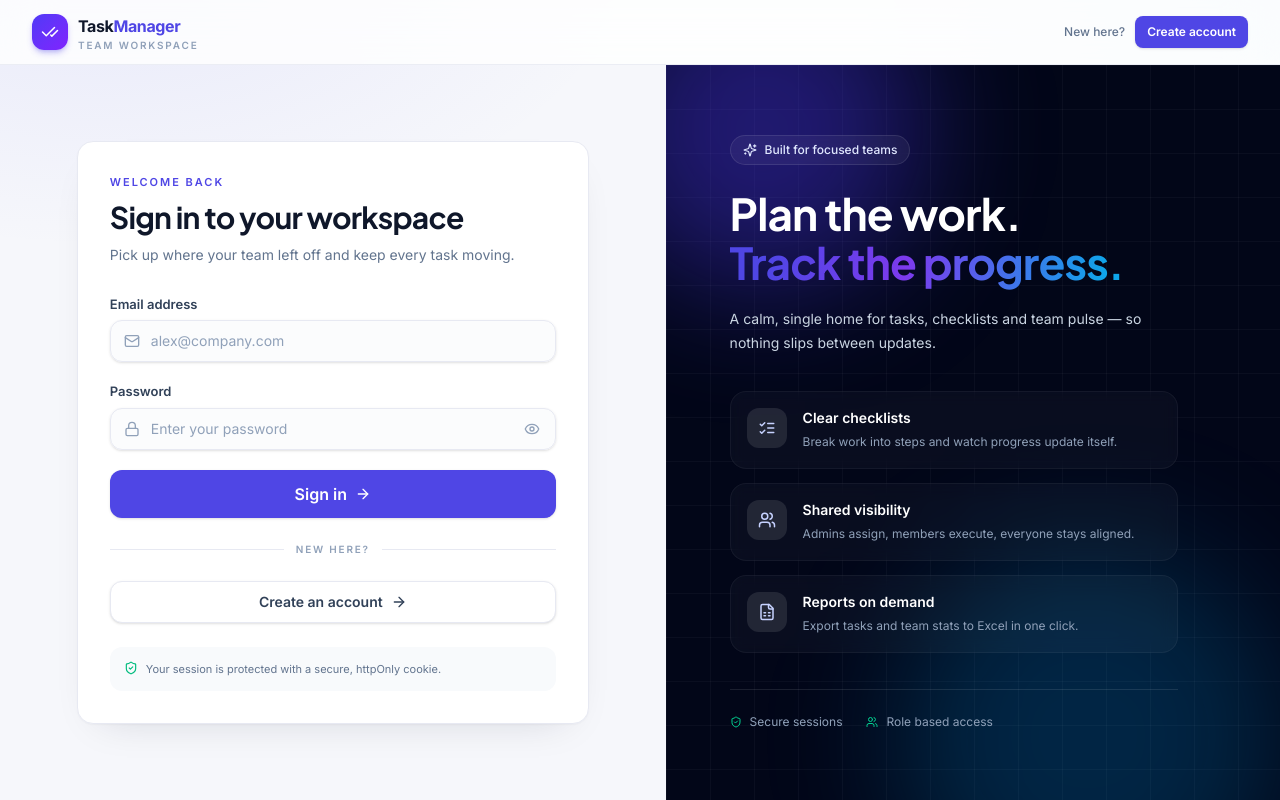
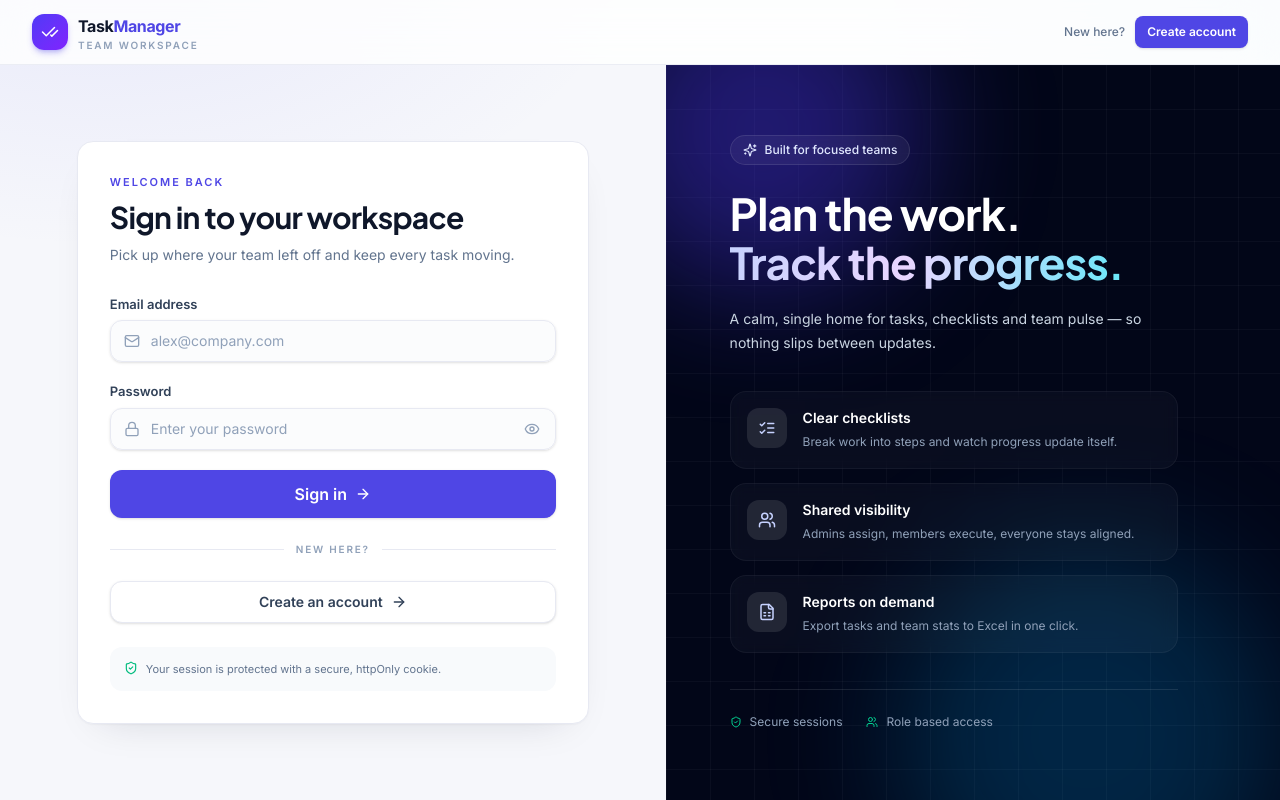
Before and after one commit to Exploring-glitch/Task-Manager, a React (Vite) app in the folder frontend/: page /auth/login in a window 1280 px wide. Built offline with nearby package versions, Linux system fonts and the light colour scheme; no server answers.

Commit message:
fix(ui): brighten the auth headline gradient

```diff
--- a/frontend/src/components/layouts/AuthLayout.jsx
+++ b/frontend/src/components/layouts/AuthLayout.jsx
@@ -55,7 +55,7 @@ const AuthLayout = ({ children }) => {
                         <h2 className="mt-6 max-w-md text-4xl font-bold leading-[1.12] text-white xl:text-[44px]">
                             Plan the work.
                             <br />
-                            <span className="text-gradient">Track the progress.</span>
+                            <span className="text-gradient-bright">Track the progress.</span>
                         </h2>
 
                         <p className="mt-5 max-w-md text-sm leading-6 text-slate-300">
```
